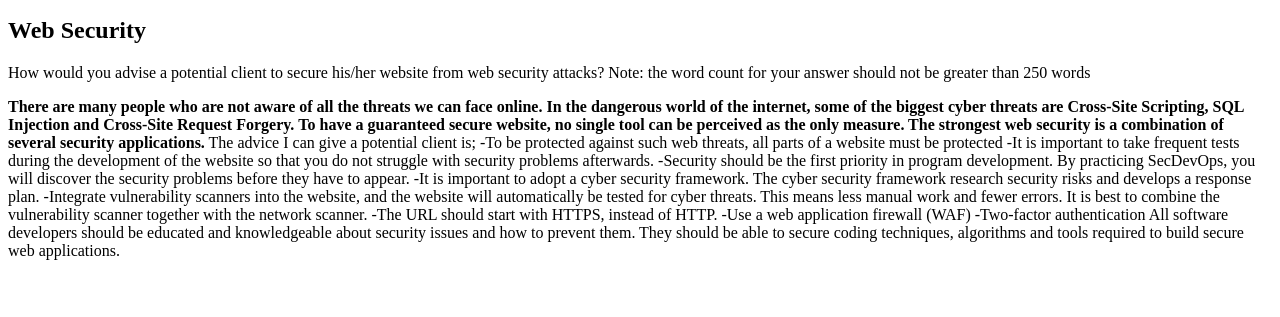
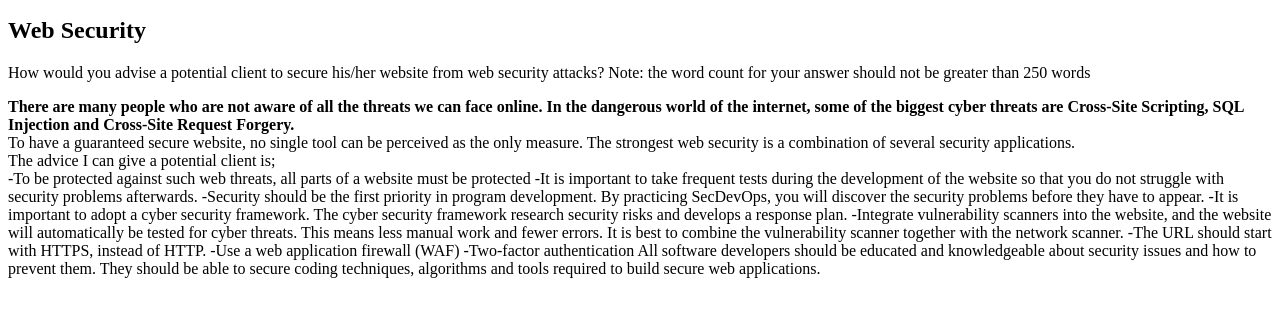
Before and after one commit to Noroff-FEU-Assignments/cross-course-project-ReHa1331, a plain HTML site: page index.html in a window 1280 px wide. Shown: the part 101-418 px from the top of the page. Drawn offline with Linux system fonts and the light colour scheme.

Commit message:
Update index.html

```diff
--- a/index.html
+++ b/index.html
@@ -8,15 +8,15 @@
    <p>Welcome to my first website.</p>
 <h2>Web Security</h2>
 <pid="web-security-question">How would you advise a potential client to secure his/her website from web security attacks? Note: the word count for your answer should not be greater than 250 words</p>
-<pid="web-security-answer"><b>There are many people who are not aware of all the threats we can face online. In the dangerous world of the internet, some of the biggest cyber threats are Cross-Site Scripting, SQL Injection and Cross-Site Request Forgery.</b>
+<pid="web-security-answer"><b>There are many people who are not aware of all the threats we can face online. In the dangerous world of the internet, some of the biggest cyber threats are Cross-Site Scripting, SQL Injection and Cross-Site Request Forgery.</b><br>
 
 
 
-<b>To have a guaranteed secure website, no single tool can be perceived as the only measure. The strongest web security is a combination of several security applications.</b>
+To have a guaranteed secure website, no single tool can be perceived as the only measure. The strongest web security is a combination of several security applications.<br>
 
 
 
-The advice I can give a potential client is;
+The advice I can give a potential client is; <br>
 
 
 
```
